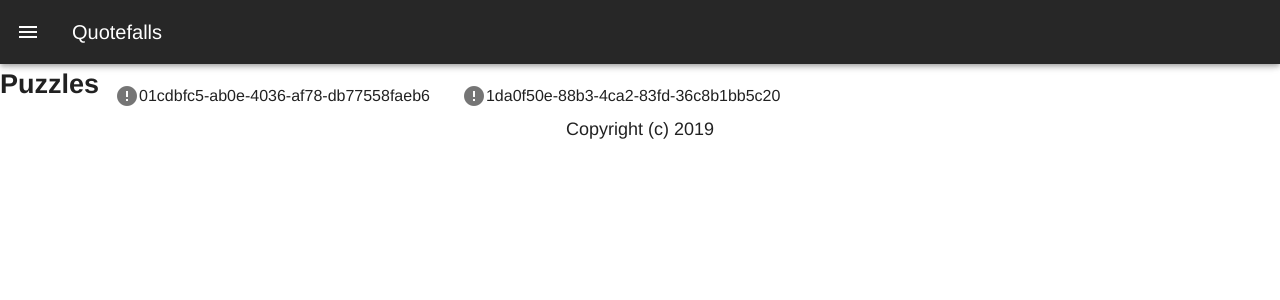
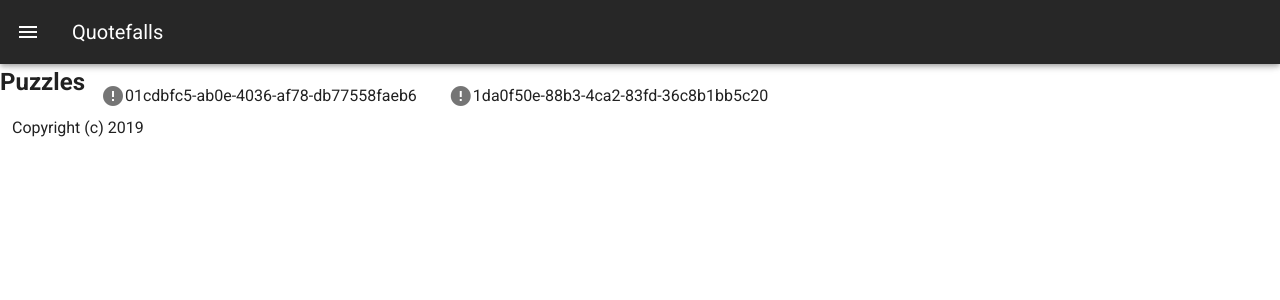
Before and after one commit to tigerclaw-az/quotefall, a Vue app: page / in a window 1280 px wide. Shown: the top 300 px of the page. Built offline with nearby package versions, Linux system fonts and the light colour scheme; what vue-toasted, vuejs-logger would draw is missing.

Commit message:
Fix styles to use appropriate vuetify variables

```diff
--- a/src/app.scss
+++ b/src/app.scss
@@ -1,18 +1,8 @@
 
 body {
 	height: 100%;
-	font-size: 18px;
 }
 
-#app {
-	font-family: 'Avenir', Helvetica, Arial, sans-serif;
-	-webkit-font-smoothing: antialiased;
-	-moz-osx-font-smoothing: grayscale;
-	height: 100%;
-	text-align: center;
-}
-
-.v-app {
-	// border: 1px solid md-get-palette-color(black, 200);
+.v-application {
 	height: 100%;
 }
--- /dev/null
+++ b/src/styles/_theme.scss
@@ -0,0 +1,3 @@
+$material-light: (
+	'dividers': rgba(0, 0, 0, 0.8),
+);
--- a/src/styles/variables.scss
+++ b/src/styles/variables.scss
@@ -1,9 +1,18 @@
-// $btn-icon-padding:
+@import './theme';
+
+// Global
+$font-size-root: 18px;
+$body-font-family: 'Avenir', Helvetica, Arial, sans-serif;
+
+// v-btn
+$btn-border-radius: 0;
+$btn-outline-border-width: 1px;
+
 //================================================
 //				APP VARIABLES
 //================================================
-$column-width: 36;
-$letter-height: 36;
+$column-width: 38;
+$letter-height: 38;
 
 $puzzle-background: white;
 // $letter-column-border: 1px solid md-get-color-by-theme('light', 'text-primary') !default;
```
